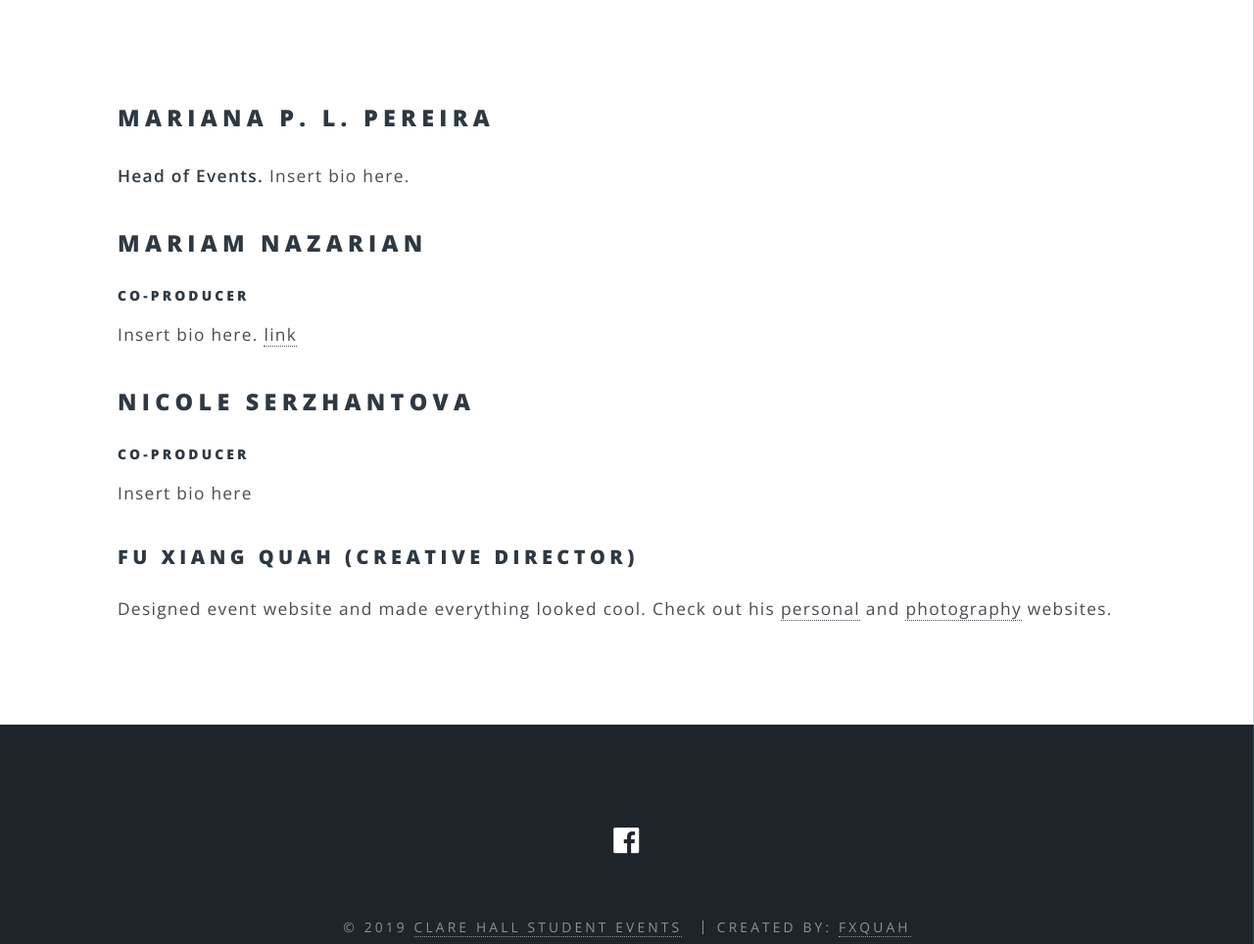
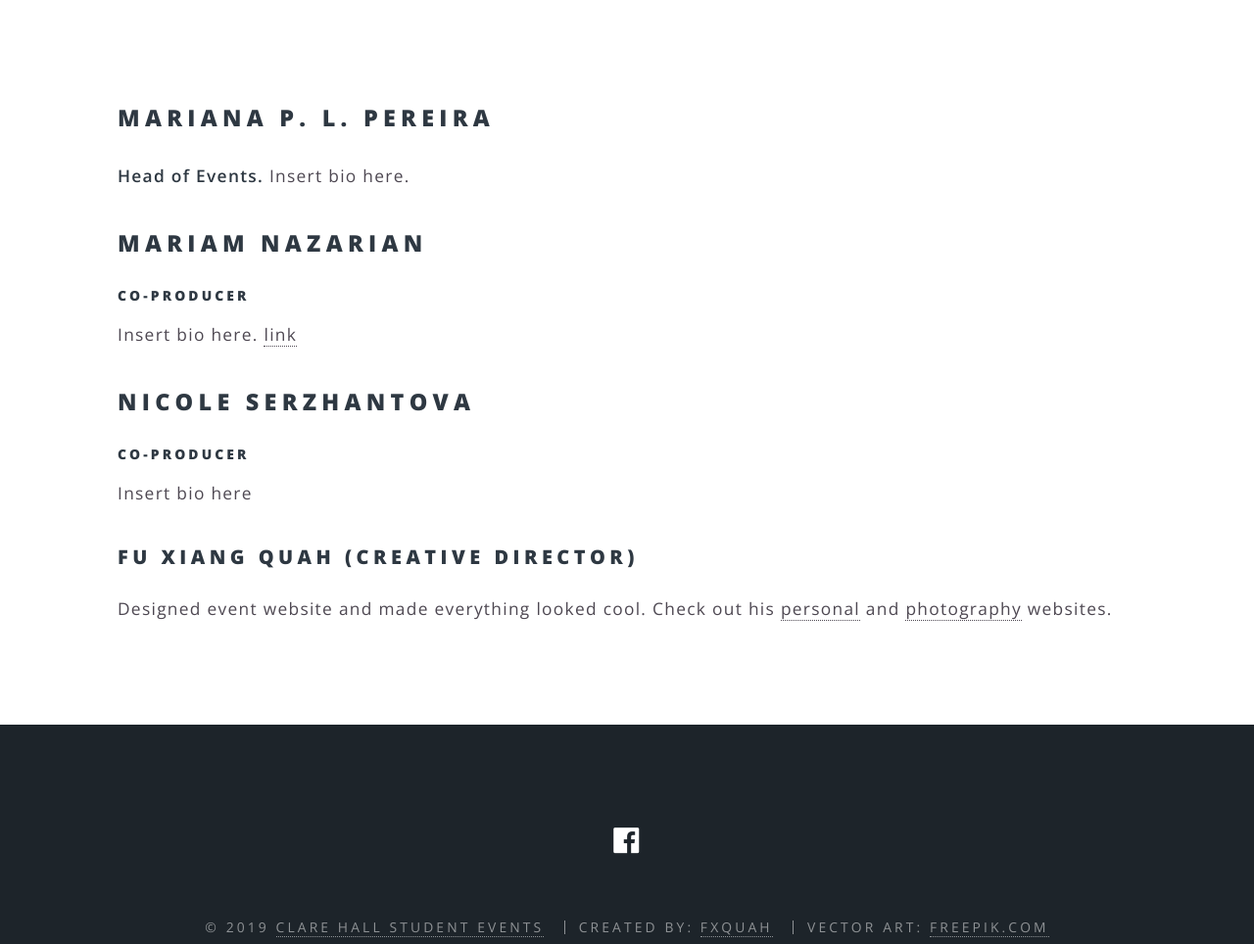
Before and after one commit to chse66/chsummersoiree19, a Jekyll site: the page built from ourteam.html, in a window 1280 px wide and 1400 px high, cut to the strip 436-1400 px from the top of the window. Shown: the whole strip at 98% size. Built offline with Jekyll 4.4.1, drawn with Linux system fonts in a browser that asks for light colours.

Commit message:
added copyright for vectors, resized and recoloured side bar

```diff
--- a/_includes/footer.html
+++ b/_includes/footer.html
@@ -22,5 +22,6 @@
     {{ thisyear }}
     <a href="license.txt">{% if site.owner %}{{ site.owner }}{% else %}{{ site.title }}{% endif %}</a></li>
     <li>Created by: <a href="http://fxquah.com" target="_blank">fxquah</a></li>
+    <li>Vector Art: <a href="https://www.freepik.com/free-photos-vectors/watercolor">freepik.com</a></li>
   </ul>
 </footer>
--- a/css/main.scss
+++ b/css/main.scss
@@ -1291,11 +1291,11 @@
 	}
 
 	#menu {
-		@include vendor('transform', 'translateX(20em)');
+		@include vendor('transform', 'translateX(15em)');
 		@include vendor('transition', 'transform #{_duration(menu)} ease');
 		-webkit-overflow-scrolling: touch;
-		background: _palette(accent1, bg);
-		color: _palette(accent1, fg-bold);
+		background: _palette(accent7, bg);
+		color: _palette(accent7, fg-bold);
 		height: 100%;
 		max-width: 80%;
 		overflow-y: auto;
@@ -1303,7 +1303,7 @@
 		position: fixed;
 		right: 0;
 		top: 0;
-		width: 20em;
+		width: 15em;
 		z-index: _misc(z-index-base) + 2;
 
 		ul {
```
